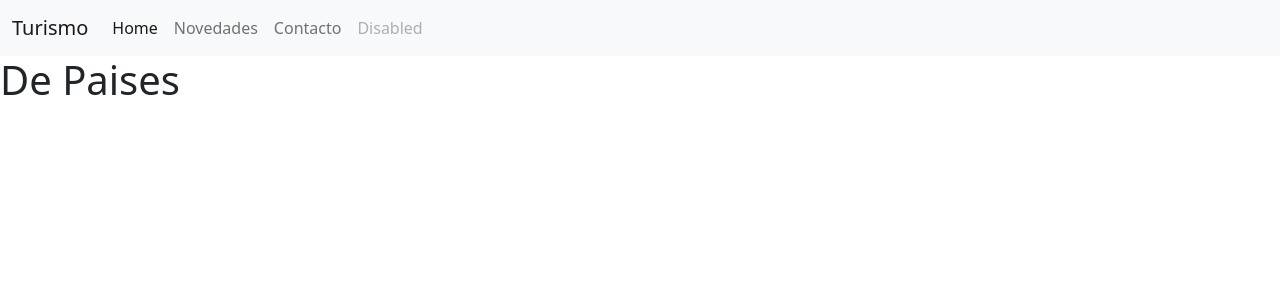
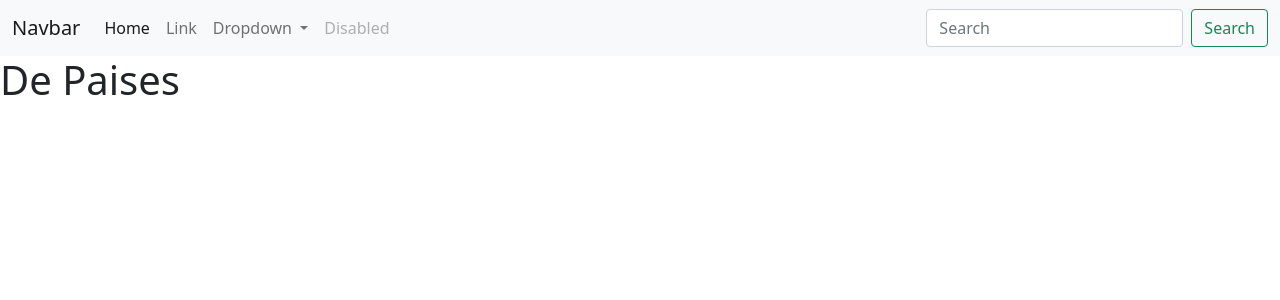
Before and after one commit to Nestor-Ojeda/Chaco_Turismo, a Python web app: template Templates/gestionPaises.html in a window 1280 px wide. Shown: the top 300 px of the page. Run offline with Jinja, Linux system fonts and the light colour scheme; the template is opened without the code that fills it, so the values that code supplies are empty.

Commit message:
prueba de buscador

```diff
--- a/Chaco_Turismo/settings.py
+++ b/Chaco_Turismo/settings.py
@@ -56,6 +56,7 @@ TEMPLATES = [
     {
         'BACKEND': 'django.template.backends.django.DjangoTemplates',
         'DIRS': ['Templates'],
+        'DIRS': ['Templates', str(BASE_DIR.joinpath('templates'))], #agregamos las plantillas desde base
         'APP_DIRS': True,
         'OPTIONS': {
             'context_processors': [
@@ -124,3 +125,6 @@ STATICFILES_DIRS = ('static'),
 MEDIA_URL = '/media/'
 MEDIA_ROOT = ('media'),
 # os.path.join(os.path.dirname(BASE_DIR), 'media')
+
+LOGIN_REDIRECT_URL = 'home' # direccion de login
+LOGOUT_REDIRECT_URL = 'home'  # direccion logout
--- a/Chaco_Turismo/urls.py
+++ b/Chaco_Turismo/urls.py
@@ -16,7 +16,8 @@ Including another URLconf
 from django.contrib import admin
 from django.urls import path, include
 
+
 urlpatterns = [
     path('admin/', admin.site.urls),
-    path('app1/', include("Aplicaciones.app_1.urls_app1"))
+    path('app1/', include("Aplicaciones.app_1.urls_app1")),
 ]
--- a/Templates/gestionCiudades.html
+++ b/Templates/gestionCiudades.html
@@ -1,4 +1,4 @@
-{% extends 'base.html' %}
+{% extends 'base1.html' %}
 
 {% block title %}
 	Ciudades
--- a/Templates/gestionPaises.html
+++ b/Templates/gestionPaises.html
@@ -1,4 +1,4 @@
-{% extends 'base.html' %}
+{% extends 'base1.html' %}
 
 {% block title %}
 	Paises
--- a/Templates/gestionProvincias.html
+++ b/Templates/gestionProvincias.html
@@ -1,4 +1,4 @@
-{% extends 'base.html' %}
+{% extends 'base1.html' %}
 
 {% block title %}
 	Provincias
--- /dev/null
+++ b/Templates/link/casa.html
@@ -0,0 +1 @@
+<h1>Casa</h1>
--- /dev/null
+++ b/Templates/link/contacto.html
@@ -0,0 +1 @@
+<h1>Contacto</h1>
--- /dev/null
+++ b/Templates/link/novedades.html
@@ -0,0 +1 @@
+<h1>Novedades</h1>
--- /dev/null
+++ b/Templates/link/turismo.html
@@ -0,0 +1 @@
+<h1>Turismo</h1>
--- a/Templates/navbar.html
+++ b/Templates/navbar.html
@@ -1,24 +1,36 @@
 <nav class="navbar navbar-expand-lg navbar-light bg-light">
   <div class="container-fluid">
-    <a class="navbar-brand" href="#">Turismo</a>
-    <button class="navbar-toggler" type="button" data-bs-toggle="collapse" data-bs-target="#navbarNav" aria-controls="navbarNav" aria-expanded="false" aria-label="Toggle navigation">
+    <a class="navbar-brand" href="#">Navbar</a>
+    <button class="navbar-toggler" type="button" data-bs-toggle="collapse" data-bs-target="#navbarSupportedContent" aria-controls="navbarSupportedContent" aria-expanded="false" aria-label="Toggle navigation">
       <span class="navbar-toggler-icon"></span>
     </button>
-    <div class="collapse navbar-collapse" id="navbarNav">
-      <ul class="navbar-nav">
+    <div class="collapse navbar-collapse" id="navbarSupportedContent">
+      <ul class="navbar-nav me-auto mb-2 mb-lg-0">
         <li class="nav-item">
           <a class="nav-link active" aria-current="page" href="#">Home</a>
         </li>
         <li class="nav-item">
-          <a class="nav-link" href="#">Novedades</a>
+          <a class="nav-link" href="#">Link</a>
         </li>
-        <li class="nav-item">
-          <a class="nav-link" href="#">Contacto</a>
+        <li class="nav-item dropdown">
+          <a class="nav-link dropdown-toggle" href="#" id="navbarDropdown" role="button" data-bs-toggle="dropdown" aria-expanded="false">
+            Dropdown
+          </a>
+          <ul class="dropdown-menu" aria-labelledby="navbarDropdown">
+            <li><a class="dropdown-item" href="#">Action</a></li>
+            <li><a class="dropdown-item" href="#">Another action</a></li>
+            <li><hr class="dropdown-divider"></li>
+            <li><a class="dropdown-item" href="#">Something else here</a></li>
+          </ul>
         </li>
         <li class="nav-item">
           <a class="nav-link disabled" href="#" tabindex="-1" aria-disabled="true">Disabled</a>
         </li>
       </ul>
+      <form class="d-flex">
+        <input class="form-control me-2" type="search" placeholder="Search" aria-label="Search">
+        <button class="btn btn-outline-success" type="submit">Search</button>
+      </form>
     </div>
   </div>
 </nav>
```
Also changed, not shown: Templates/base1.html (renamed from Templates/base.html).
